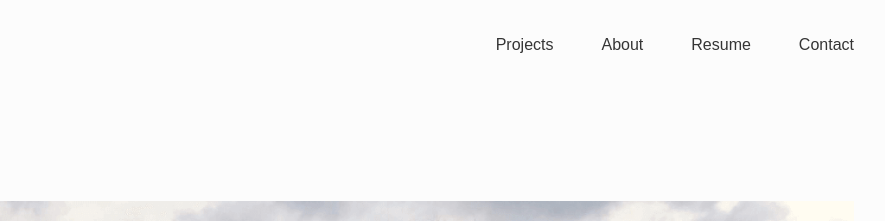
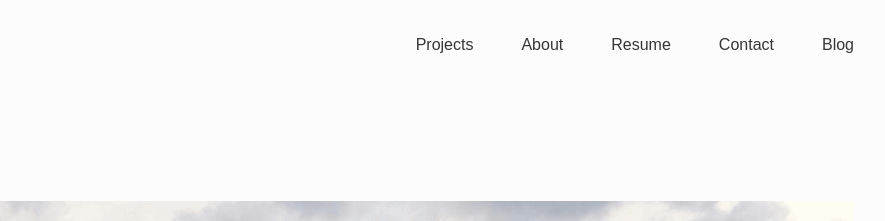
Before and after one commit to Abustamante100/Portfolio_1, a plain HTML site: page about.html in a window 1280 px wide. Shown: the top 221 px of the page, 296-1181 px from the left. Drawn offline with nearby package versions, Linux system fonts and the light colour scheme; a web font is replaced by a local one.

Commit message:
Added Blog

```diff
--- a/about.html
+++ b/about.html
@@ -26,6 +26,7 @@
         <li class="nav-link"><a href="about.html">About</a></li>
         <li class="nav-link"><a href="resources/Arnold-Bustamante-Design-Resume.pdf" target="_blank">Resume</a></li>
         <li class="nav-link"><a href="about.html#about_footer" class="contact">Contact</a></li>
+        <li class="nav-link"><a href="https://arnoldbustamante.medium.com/" class="blog" target="_blank">Blog</a></li>
 
         <li>
           <div id="sn-icons" class="sn-icons">
@@ -88,9 +89,11 @@
 
       <section class="section_1">
         <h4>The Design Journey</h4>
-        <p class="first_par">When I entered the world of design I started with Wordpress. I would use Elementor to build websites. Simultaneously, I was teaching myself HTML and CSS. Eventually I learned Figma. I wanted to plan my websites before developing them (designing and developing a website at the same time - especially on Wordpress - is hell!)</p>
+        <p class="first_par">When I entered the world of design I started with Wordpress. I would use Elementor to build websites. Simultaneously, I was teaching myself HTML and CSS. Eventually I learned Figma. I wanted to plan my websites before
+          developing them (designing and developing a website at the same time - especially on Wordpress - is hell!)</p>
         <p>All of this self learning made me feel like I was moving towards the right direction. But I knew something was missing. It wasn’t until a friend told me about Bloc’s immersive program that things really changed.</p>
-        <p>Through the program I discovered UX/UI Design. I also learned that designing websites and apps wasn't about decorating but more about conveying a message. It gave design a purpose. I learned that there was an actual science to it. It’s about data, research, human motivation and human empathy. It combined my strengths, my love for the human mind and my inclination towards the visual.</p>
+        <p>Through the program I discovered UX/UI Design. I also learned that designing websites and apps wasn't about decorating but more about conveying a message. It gave design a purpose. I learned that there was an actual science to it. It’s
+          about data, research, human motivation and human empathy. It combined my strengths, my love for the human mind and my inclination towards the visual.</p>
         <p>With this experience I hope to bring value to your business. I want to give your businesses a voice. I want to help build the bridge between your business and the people who would benefit from it the most.</p>
         <p>If you ever want to talk about potentially working together, the New York Giants or just terrible customer service stories then reach out! I would love to hear from you.</p>
       </section>
```
Also changed, not shown: CORE.html (+1 -0 lines), index.html (+1 -0 lines), movement.html (+1 -0 lines).
